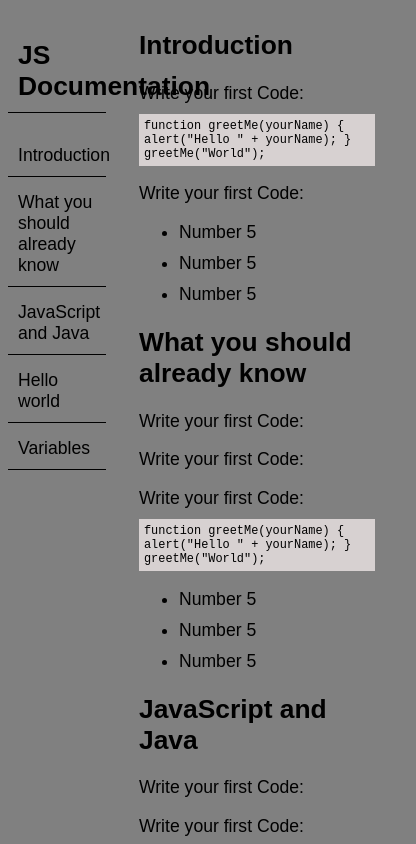
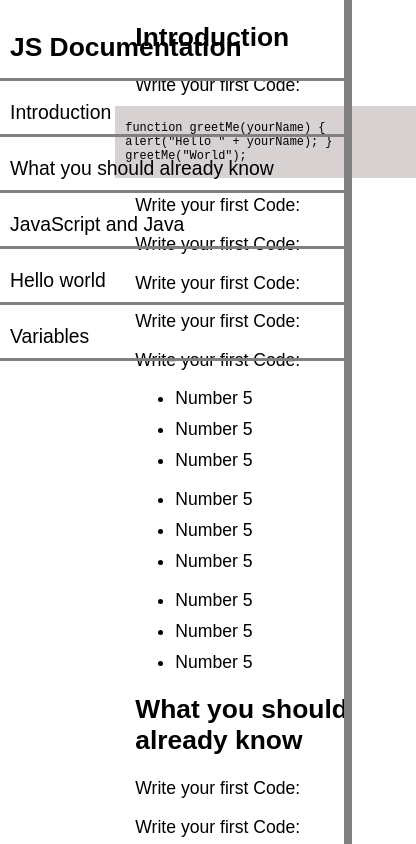
Before and after one commit to Lanr3waju/Technical-Documentation-Page, a website: page index.html in a window 390 px wide. Shown: the top 844 px of the page, 416 px wide, since content can reach past the window. Drawn offline with Linux system fonts and the light colour scheme.

Commit message:
worked on reviews #1

```diff
--- a/css/styles.css
+++ b/css/styles.css
@@ -1,27 +1,47 @@
 body {
-  background-color: grey;
   font-size: 1.1em;
   font-family: ubuntu, sans-serif;
+  margin: 0;
 }
 
 a {
   text-decoration: none;
   color: black;
+  font-size: 1.1em;
   display: block;
+  margin-left: 0;
   margin-bottom: 5px;
   margin-top: 5px;
-  border-bottom: 1px solid black;
-  padding: 10px;
+  border-bottom: 3px solid gray;
+  width: 100%;
+  padding-top: 10px;
+  padding-bottom: 10px;
+  padding-right: 30px;
+  padding-left: 10px;
 }
 
 h1 {
-  border-bottom: 1px solid black;
-  padding: 10px;
+  border-bottom: 3px solid gray;
+  width: 100%;
+  margin-bottom: 0;
+  padding-top: 10px;
+  padding-bottom: 15px;
+  padding-right: 30px;
+  padding-left: 10px;
 }
 
-#side-bar {
-  border-right: 3px solid gray;
-  font-size: 1em;
+#side {
+  list-style-type: none;
+  margin: 0;
+  padding-left: 0;
+}
+
+nav {
+  position: fixed;
+  border-right: 8px solid gray;
+  padding-right: 40px;
+  height: 100%;
+  margin-left: 0;
 }
 
 code {
@@ -43,8 +63,32 @@ ul li {
   width: 90%;
 }
 
-@media only screen and (min-width: 500px) {
+@media only screen and (max-width: 900px) {
   body {
     background-color: white;
   }
+
+  code {
+    margin-left: -20px;
+    width: 100%;
+    padding: 15px;
+    padding-left: 10px;
+    padding-right: 45px;
+    min-width: 233px;
+  }
 }
+
+@media only screen and (max-width: 500px) {
+  body {
+    background-color: white;
+  }
+
+  code {
+    margin-left: -20px;
+    width: 100%;
+    padding: 15px;
+    padding-left: 10px;
+    padding-right: 45px;
+    min-width: 233px;
+  }
+}
--- a/index.html
+++ b/index.html
@@ -11,19 +11,20 @@
       <div id="side-bar">
         <nav id="navbar">
           <header><h1>JS Documentation</h1></header>
-          <div><a class="nav-link" href="#Introduction">Introduction</a></div>
-          <div>
+          <ul id="side">
+            <li><a class="nav-link" href="#Introduction">Introduction</a></li>
+            <li>
               <a class="nav-link" href="#What_you_should_already_know"
                 >What you should already know</a
               >
-          </div>
-          <div><a class="nav-link" href="#JavaScript_and_Java">JavaScript and Java</a></div>
-          <div><a class="nav-link" href="#Hello_world">Hello world</a></div>
-          <div><a class="nav-link" href="#Variables">Variables</a></div>
+            </li>
+            <li><a class="nav-link" href="#JavaScript_and_Java">JavaScript and Java</a></li>
+            <li><a class="nav-link" href="#Hello_world">Hello world</a></li>
+            <li><a class="nav-link" href="#Variables">Variables</a></li>
+          </ul>
         </nav>
       </div>
 
-      <div id="body">
       <main id="main-doc">
         <section id="Introduction" class="main-section">
           <header><h2>Introduction</h2></header>
@@ -34,6 +35,21 @@
             </code>
           </p>
           <p>Write your first Code:</p>
+          <p>Write your first Code:</p>
+          <p>Write your first Code:</p>
+          <p>Write your first Code:</p>
+          <p>Write your first Code:</p>
+          <ul>
+            <li>Number 5</li>
+            <li>Number 5</li>
+            <li>Number 5</li>
+          </ul>
+
+          <ul>
+            <li>Number 5</li>
+            <li>Number 5</li>
+            <li>Number 5</li>
+          </ul>
           <ul>
             <li>Number 5</li>
             <li>Number 5</li>
@@ -45,6 +61,12 @@
           <header><h2>What you should already know</h2></header>
           <p>Write your first Code:</p>
           <p>Write your first Code:</p>
+          <p>Write your first Code:</p>
+          <p>Write your first Code:</p>
+          <p>Write your first Code:</p>
+          <p>Write your first Code:</p>
+          <p>Write your first Code:</p>
+          <p>Write your first Code:</p>
           <p>
             Write your first Code:
             <code>
@@ -52,6 +74,12 @@
             </code>
           </p>
           <ul>
+            <li>Number 5</li>
+            <li>Number 5</li>
+            <li>Number 5</li>
+            <li>Number 5</li>
+            <li>Number 5</li>
+            <li>Number 5</li>
             <li>Number 5</li>
             <li>Number 5</li>
             <li>Number 5</li>
@@ -89,12 +117,28 @@
             <li>Number 5</li>
             <li>Number 5</li>
             <li>Number 5</li>
+            <li>Number 5</li>
+            <li>Number 5</li>
+            <li>Number 5</li>
+            <li>Number 5</li>
+            <li>Number 5</li>
+            <li>Number 5</li>
+            <li>Number 5</li>
+            <li>Number 5</li>
+            <li>Number 5</li>
           </ul>
         </section>
 
         <section id="Variables" class="main-section">
           <header><h2>Variables</h2></header>
           <p>Write your first Code:</p>
+          <p>Write your first Code:</p>
+          <p>Write your first Code:</p>
+          <p>Write your first Code:</p>
+          <p>Write your first Code:</p>
+          <p>Write your first Code:</p>
+          <p>Write your first Code:</p>
+
           <p>Write your first Code:</p>
           <p>
             Write your first Code:
@@ -106,10 +150,18 @@
             <li>Number 5</li>
             <li>Number 5</li>
             <li>Number 5</li>
+            <li>Number 5</li>
+            <li>Number 5</li>
+            <li>Number 5</li>
+            <li>Number 5</li>
+            <li>Number 5</li>
+            <li>Number 5</li>
+            <li>Number 5</li>
+            <li>Number 5</li>
+            <li>Number 5</li>
           </ul>
         </section>
       </main>
-      </div>
     </div>
 
     <script src="https://cdn.freecodecamp.org/testable-projects-fcc/v1/bundle.js"></script>
```
Also changed, not shown: img/preview.png (added). Lines whose indentation alone changed are shown as unchanged.
